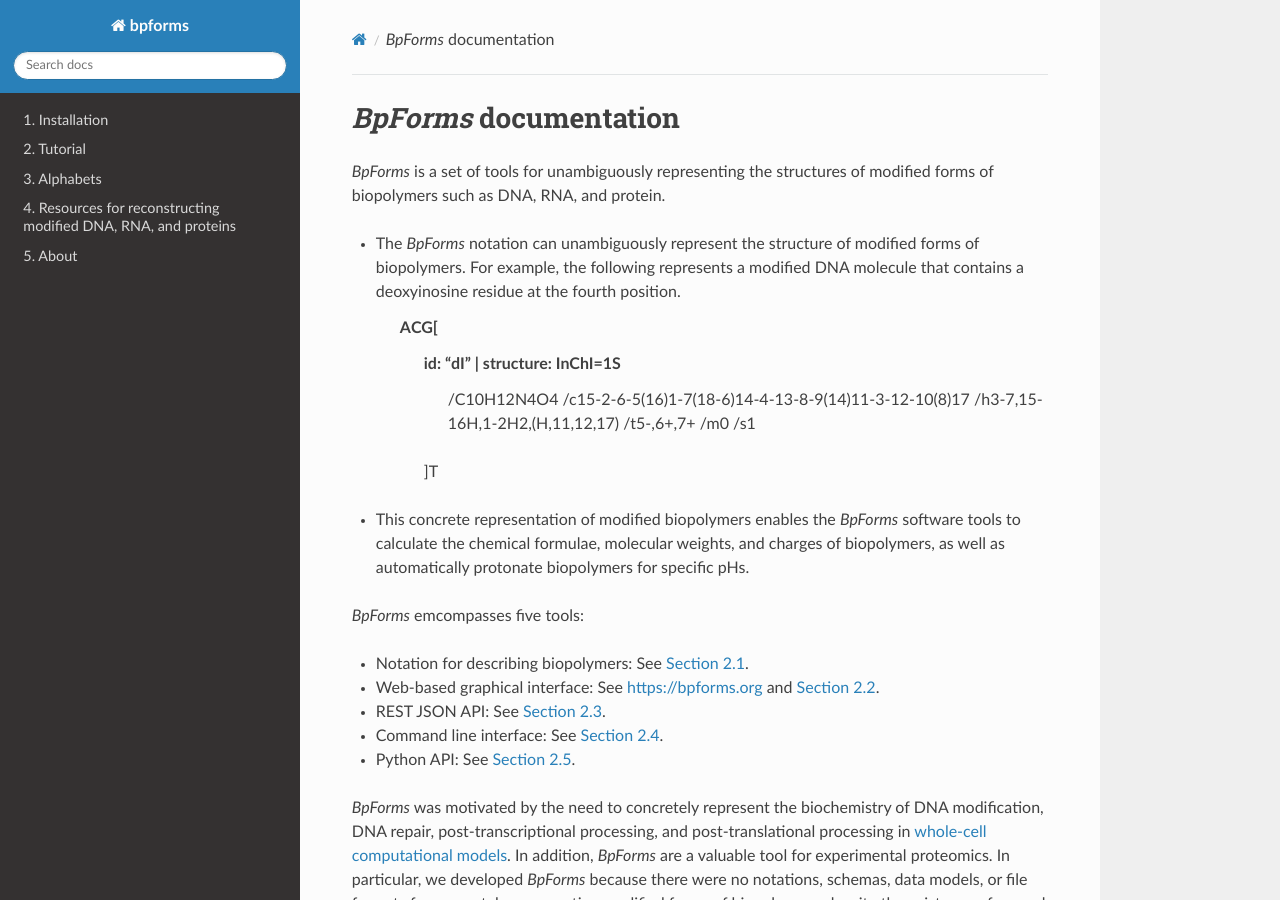
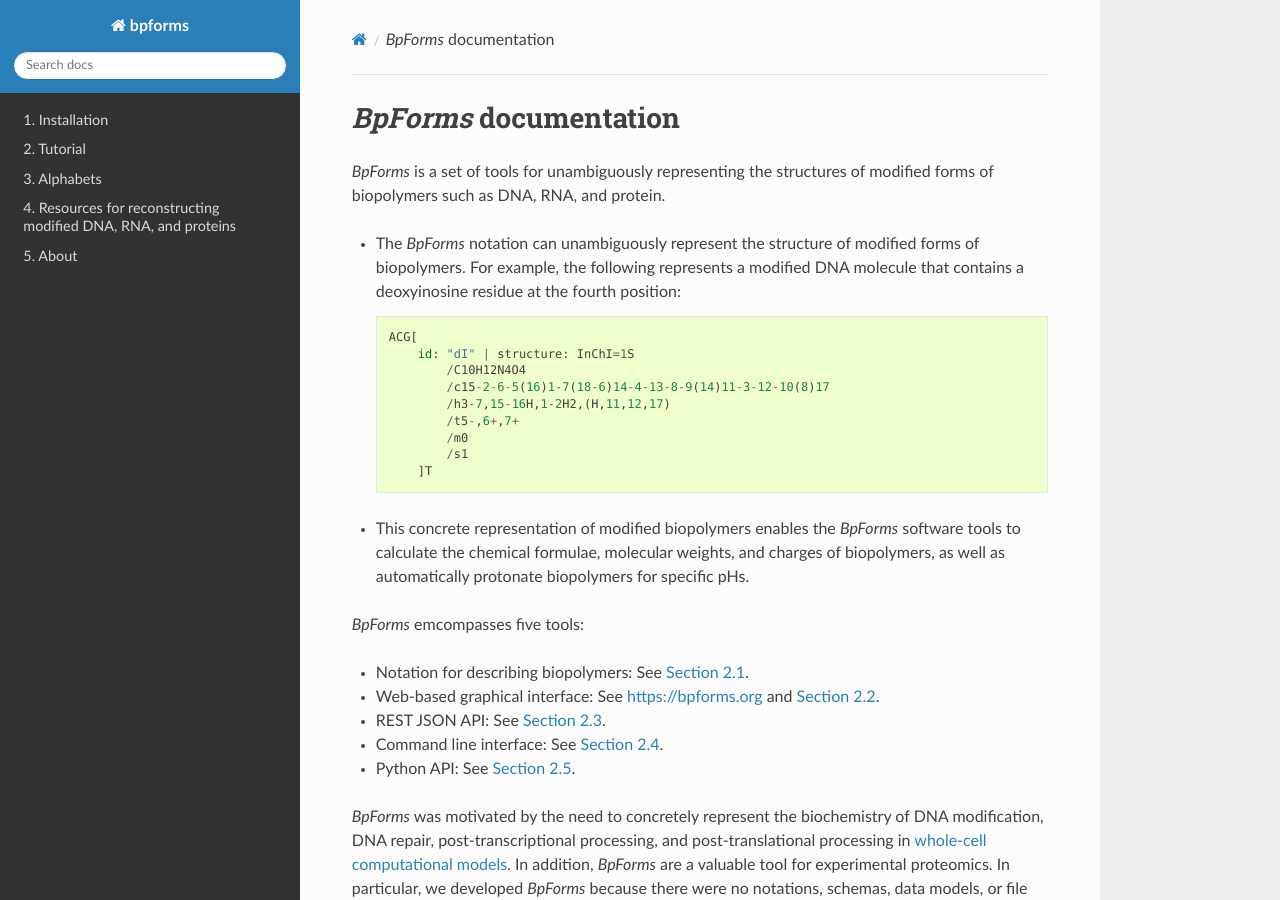
Before and after one commit to KarrLab/bpforms, a Sphinx documentation site: the page built from docs/index.rst, in a window 1280 px wide and 900 px high. Built offline with Sphinx 7.4.7 and the Read the Docs theme 2.0.0, drawn with Linux system fonts in a browser that asks for light colours; pages that are not in the unit, such as notebooks, are missing from menus.

Commit message:
Made consistent with docs

```diff
--- a/docs/index.rst
+++ b/docs/index.rst
@@ -4,7 +4,7 @@
 
 `BpForms` is a set of tools for unambiguously representing the structures of modified forms of biopolymers such as DNA, RNA, and protein.
 
-* The `BpForms` notation can unambiguously represent the structure of modified forms of biopolymers. For example, the following represents a modified DNA molecule that contains a deoxyinosine residue at the fourth position.
+* The `BpForms` notation can unambiguously represent the structure of modified forms of biopolymers. For example, the following represents a modified DNA molecule that contains a deoxyinosine residue at the fourth position::
 
     ACG[
         id: "dI" | structure: InChI=1S
```
